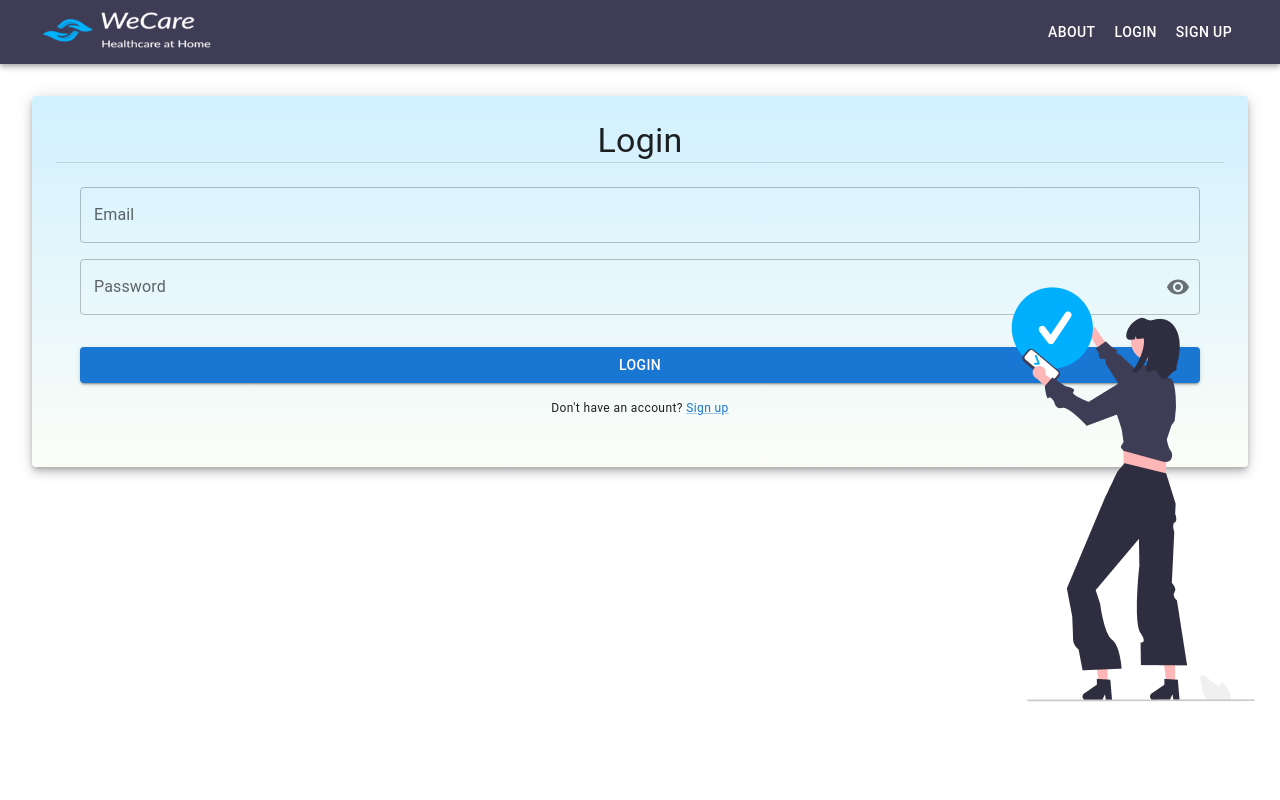
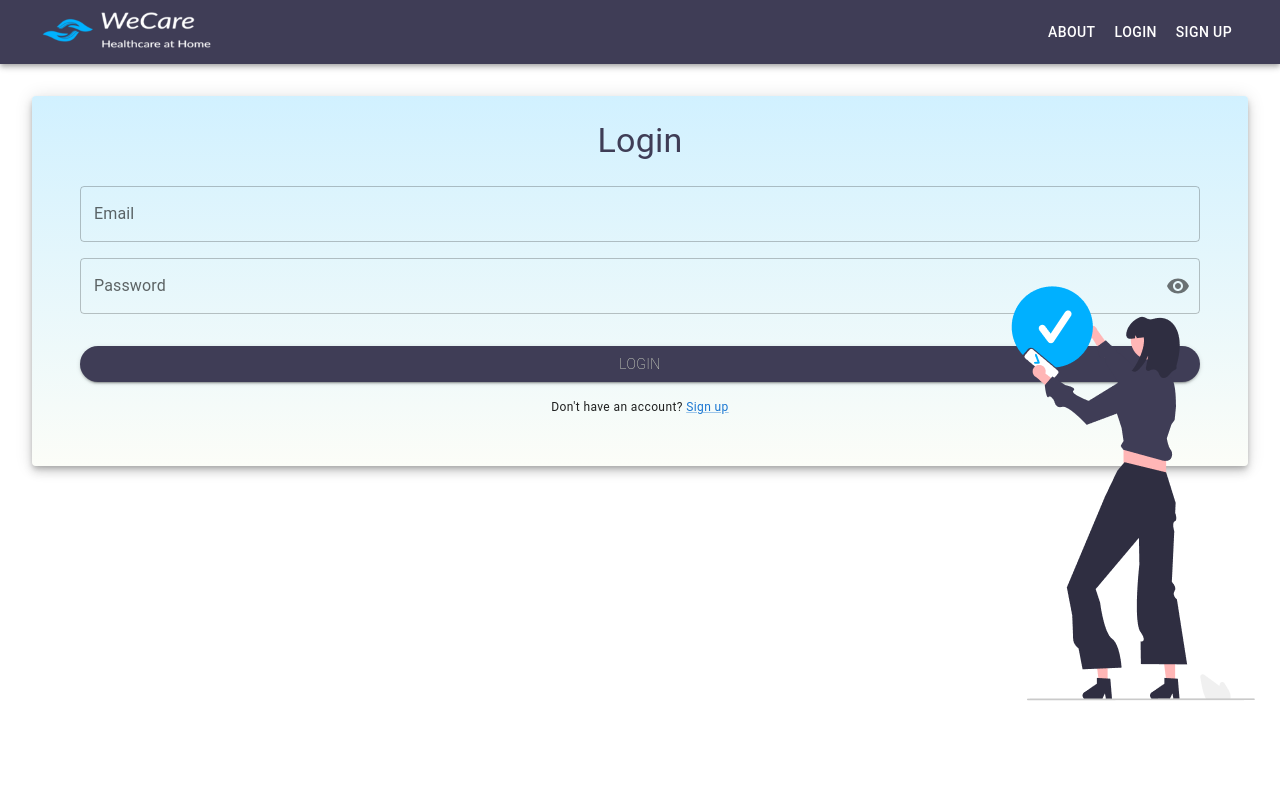
Before and after one commit to C-Sim/we-care-react, a React (Create React App) app: page /login in a window 1280 px wide. Shown: the top 800 px of the page. Built offline with nearby package versions, Linux system fonts and the light colour scheme.

Commit message:
buttons and page titles

```diff
--- a/src/components/atoms/ButtonDark.js
+++ b/src/components/atoms/ButtonDark.js
@@ -6,13 +6,13 @@ export const ButtonDark = ({ label, type, onClick }) => {
       className="button"
       variant="contained"
       type={type}
-      // href={href}
       sx={{
         fontWeight: 100,
         backgroundColor: "#3f3d56",
         color: "#eef5dbff",
         "&:hover": { backgroundColor: "#f7b801" },
         borderRadius: "18px",
+        margin: 1,
       }}
       onClick={onClick}
     >
--- a/src/components/organisms/CreateCarer.js
+++ b/src/components/organisms/CreateCarer.js
@@ -37,6 +37,7 @@ import Select from "@mui/material/Select";
 import { CARER_SIGNUP } from "../../graphql/mutations";
 import { ADDRESS_LOOKUP } from "../../graphql/queries";
 import { ButtonDark } from "../atoms/ButtonDark";
+import { PageTitle } from "../atoms/PageTitle";
 
 export const CreateCarerForm = ({ isMobile }) => {
   const [carerSignup, { data, loading, error }] = useMutation(CARER_SIGNUP);
@@ -135,7 +136,6 @@ export const CreateCarerForm = ({ isMobile }) => {
   };
 
   const handleAddressLookup = () => {
-
     addressLookup({
       variables: {
         postcode: getValues("postcode"),
@@ -229,10 +229,8 @@ export const CreateCarerForm = ({ isMobile }) => {
       </Dialog>
 
       {/* form */}
-      <Typography component="h1" variant="h4" align="center">
-        Add a carer
-      </Typography>
-      <Divider />
+      <PageTitle title="Add a Carer" sx={{ marginTop: 0 }} />
+
       {!successStatus && (
         <Stack
           component="form"
@@ -481,7 +479,18 @@ export const CreateCarerForm = ({ isMobile }) => {
           </Stack>
 
           <Stack spacing={2}>
-            <LoadingButton variant="contained" type="submit" loading={loading}>
+            <LoadingButton
+              variant="contained"
+              type="submit"
+              loading={loading}
+              sx={{
+                fontWeight: 100,
+                backgroundColor: "#3f3d56",
+                color: "#eef5dbff",
+                "&:hover": { backgroundColor: "#f7b801" },
+                borderRadius: "18px",
+              }}
+            >
               Create Carer Account
             </LoadingButton>
             {error && (
--- a/src/components/organisms/LoginForm.js
+++ b/src/components/organisms/LoginForm.js
@@ -79,10 +79,18 @@ export const LoginForm = ({ isMobile }) => {
       }}
       elevation={6}
     >
-      <Typography component="h1" variant="h4" align="center">
+      <Typography
+        component="h1"
+        variant="h4"
+        align="center"
+        sx={{
+          color: "#3f3d56",
+          fontWeight: 400,
+        }}
+      >
         Login
       </Typography>
-      <Divider />
+
       <Stack
         component="form"
         sx={{ p: 3 }}
@@ -138,7 +146,18 @@ export const LoginForm = ({ isMobile }) => {
           </FormControl>
         </Stack>
         <Stack spacing={2}>
-          <LoadingButton variant="contained" type="submit" loading={loading}>
+          <LoadingButton
+            variant="contained"
+            type="submit"
+            loading={loading}
+            sx={{
+              fontWeight: 100,
+              backgroundColor: "#3f3d56",
+              color: "#eef5dbff",
+              "&:hover": { backgroundColor: "#f7b801" },
+              borderRadius: "18px",
+            }}
+          >
             Login
           </LoadingButton>
           <Typography variant="caption" component="div" align="center">
--- a/src/components/organisms/NotificationsTable.js
+++ b/src/components/organisms/NotificationsTable.js
@@ -477,7 +477,18 @@ export const NotificationsTable = ({ notifications }) => {
           )}
 
           <DialogActions>
-            <Button autoFocus onClick={handleClose} variant="contained">
+            <Button
+              autoFocus
+              onClick={handleClose}
+              variant="contained"
+              sx={{
+                fontWeight: 100,
+                backgroundColor: "#3f3d56",
+                color: "#eef5dbff",
+                "&:hover": { backgroundColor: "#f7b801" },
+                borderRadius: "18px",
+              }}
+            >
               Close
             </Button>
           </DialogActions>
--- a/src/components/organisms/SignUpForm.js
+++ b/src/components/organisms/SignUpForm.js
@@ -220,12 +220,18 @@ export const SignUpForm = ({ isMobile }) => {
           <Button onClick={handleCloseModal}>Cancel</Button>
         </DialogActions>
       </Dialog>
-
-      {/* form */}
-      <Typography component="h1" variant="h4" align="center">
+      <Typography
+        component="h1"
+        variant="h4"
+        align="center"
+        sx={{
+          color: "#3f3d56",
+          fontWeight: 400,
+        }}
+      >
         Sign Up
       </Typography>
-      <Divider />
+
       <Stack
         component="form"
         sx={{ p: 3 }}
@@ -493,7 +499,18 @@ export const SignUpForm = ({ isMobile }) => {
         </Stack>
 
         <Stack spacing={2}>
-          <LoadingButton variant="contained" type="submit" loading={loading}>
+          <LoadingButton
+            variant="contained"
+            type="submit"
+            loading={loading}
+            sx={{
+              fontWeight: 100,
+              backgroundColor: "#3f3d56",
+              color: "#eef5dbff",
+              "&:hover": { backgroundColor: "#f7b801" },
+              borderRadius: "18px",
+            }}
+          >
             Sign Up
           </LoadingButton>
           <Typography variant="caption" component="div" align="center">
--- a/src/containers/SupervisorAssignPage.js
+++ b/src/containers/SupervisorAssignPage.js
@@ -266,7 +266,7 @@ export const SupervisorAssignPage = () => {
         }}
       >
         <Typography component="h1" variant="h5" align="center" sx={{ mb: 2 }}>
-          Step 1 - Pick the date to assign appointments on
+          Step 1 - Pick the date to assign appointments for
         </Typography>
         <Box
           sx={{
@@ -311,7 +311,7 @@ export const SupervisorAssignPage = () => {
         }}
       >
         <Typography component="h1" variant="h5" align="center" sx={{ mb: 2 }}>
-          Step 2 - Pick a carer available on that date from the list
+          Step 2 - Pick a Carer available on that date from the list
         </Typography>
         <Box
           sx={{
@@ -346,7 +346,7 @@ export const SupervisorAssignPage = () => {
               align="center"
               sx={{ mb: 2 }}
             >
-              Selected carer: {selectedCarer.carerName}
+              Selected Carer: {selectedCarer.carerName}
             </Typography>
           )}
         </Box>
@@ -363,7 +363,7 @@ export const SupervisorAssignPage = () => {
         }}
       >
         <Typography component="h1" variant="h5" align="center" sx={{ mb: 2 }}>
-          Step 3 - Pick the patients you would like to assign to that carer
+          Step 3 - Pick the Patients you would like to assign to that Carer
         </Typography>
         <Box
           sx={{
```
